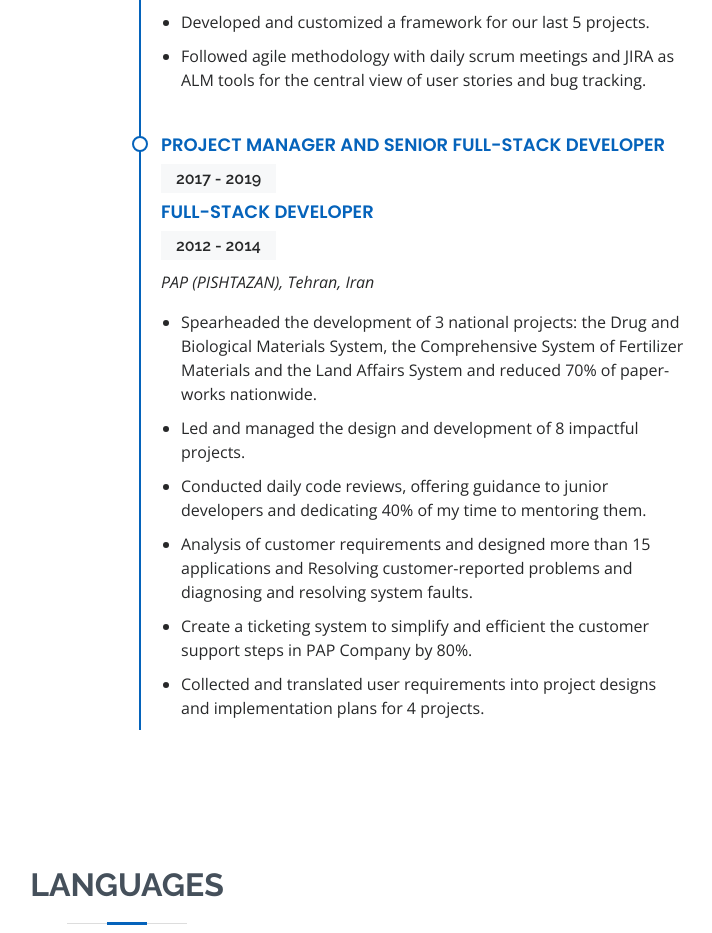
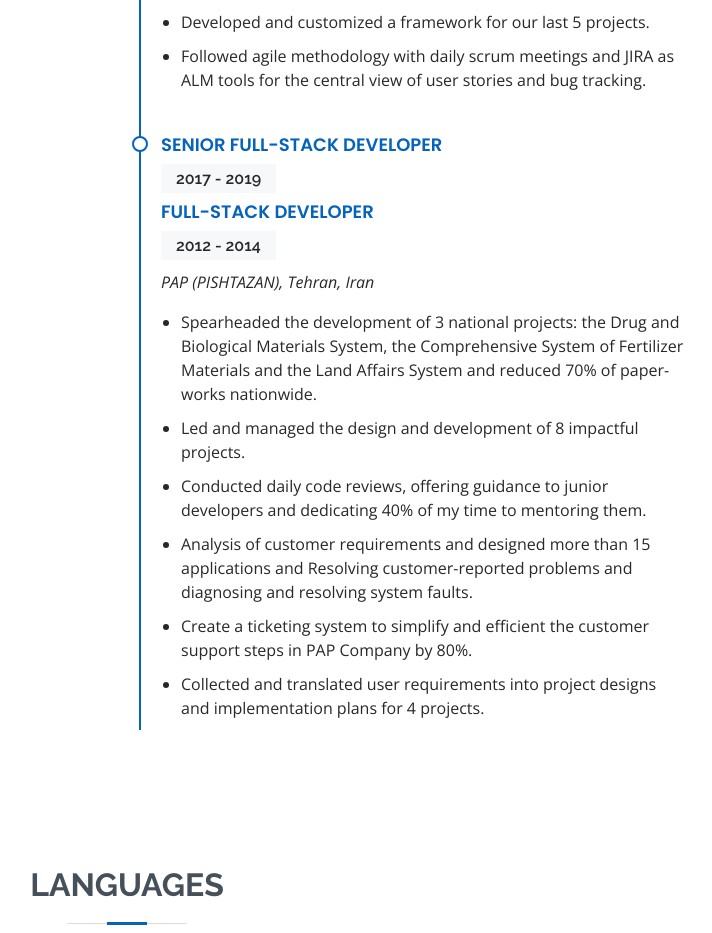
Before and after one commit to zakizadeh/zakizadeh.github.io, a plain HTML site: page index.html in a window 1280 px wide. Shown: the part 2620-3553 px from the top of the page, without its empty margins (563-1275 px from the left). Drawn offline with nearby package versions, Linux system fonts and the light colour scheme.

Commit message:
Update index.html

```diff
--- a/index.html
+++ b/index.html
@@ -181,7 +181,7 @@ save time for 4 development teams. Responsible for the creation and development
               </ul>
             </div>
             <div class="resume-item">
-              <h4>Project manager and Senior Full-Stack Developer</h4>   <h5>2017 - 2019</h5>
+              <h4>Senior Full-Stack Developer</h4>   <h5>2017 - 2019</h5>
               <h4>Full-Stack Developer</h4>   <h5>2012 - 2014</h5>
 
               <p><em>PAP (PISHTAZAN),     Tehran, Iran</em></p>
```
